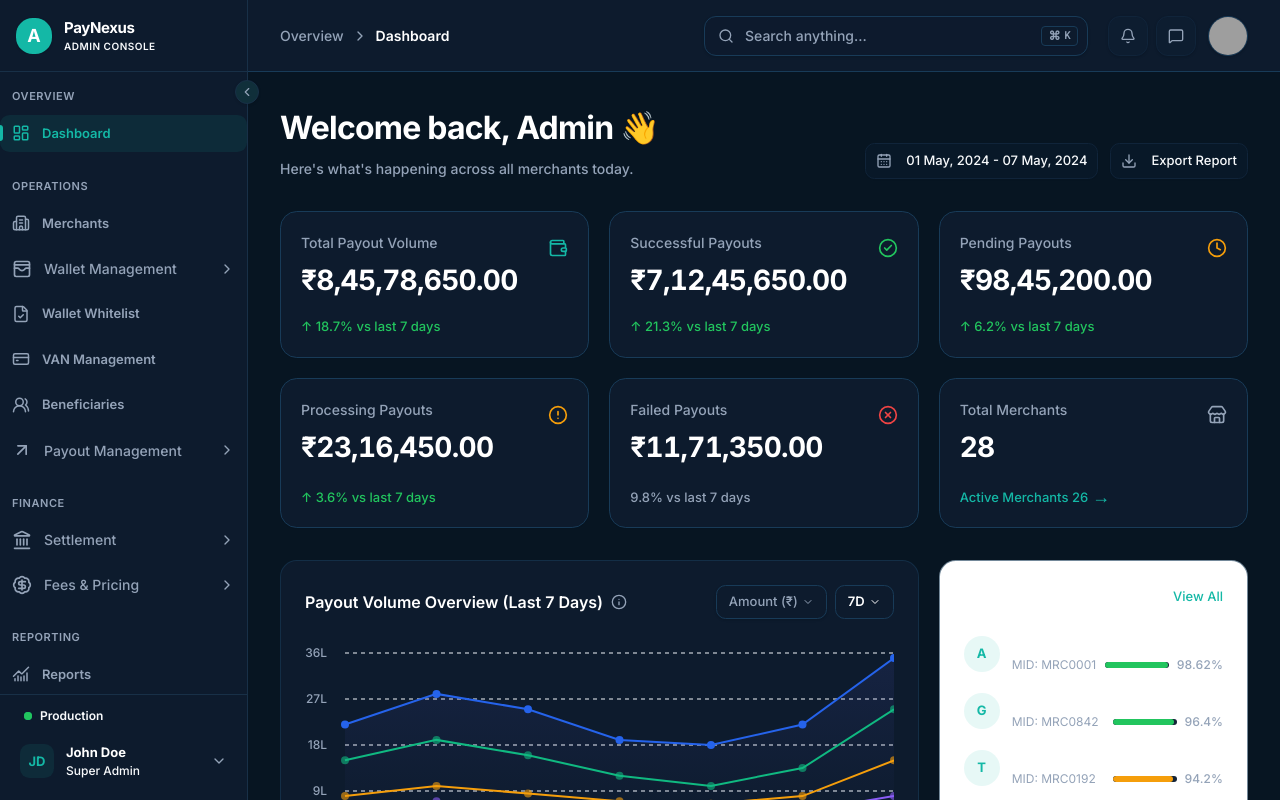
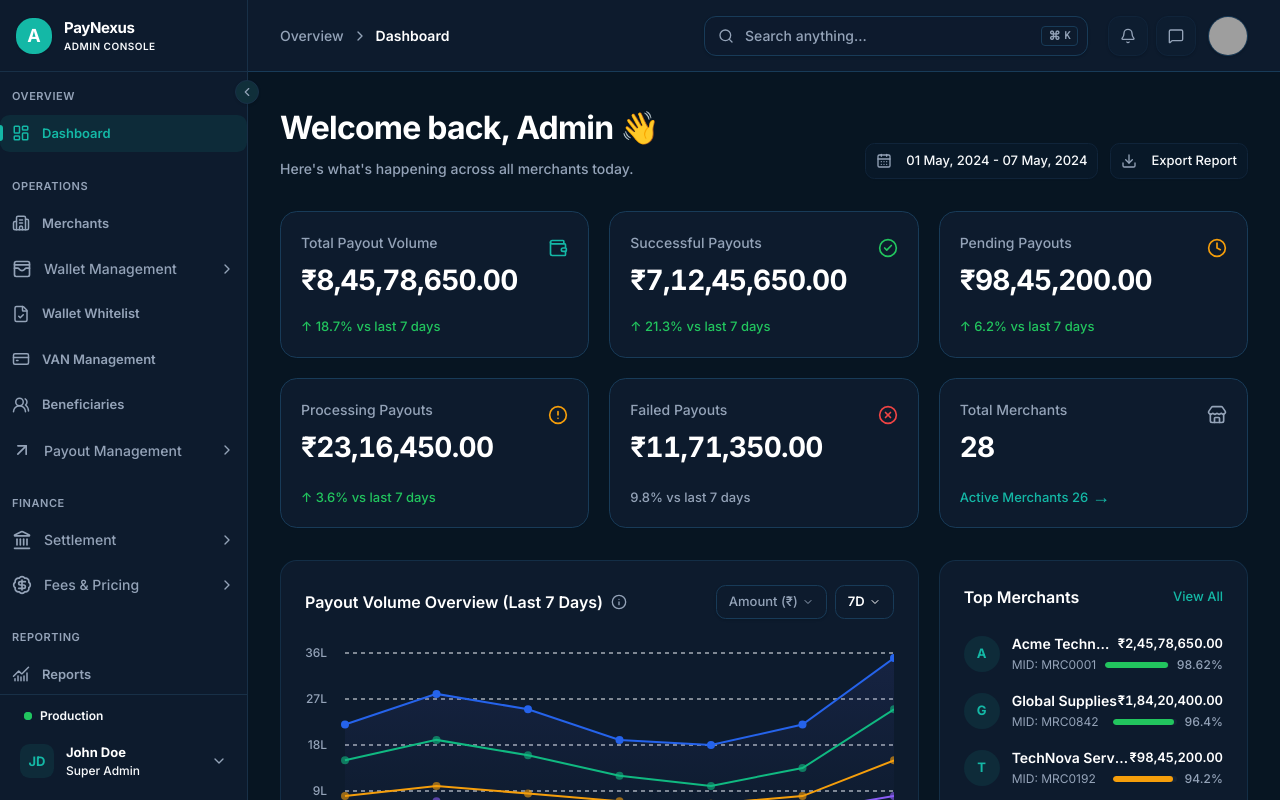
Before and after one commit to 0xkid-root/payoutClone, a Next.js app: page /dashboard in a window 1280 px wide. Built offline with nearby package versions, Linux system fonts and the light colour scheme; grey boxes are pictures that could not be loaded.

Commit message:
style: apply dark theme color fixes to top-merchants.tsx

```diff
--- a/src/features/dashboard/components/top-merchants.tsx
+++ b/src/features/dashboard/components/top-merchants.tsx
@@ -8,7 +8,7 @@ export function TopMerchants() {
  ];
 
  return (
-    <div className="flex h-full min-h-[350px] w-full flex-col rounded-xl border border-border/60 bg-white p-6 shadow-[0_1px_2px_0_rgba(0,0,0,0.01)] border-border bg-background">
+ <div className="flex h-full min-h-[350px] w-full flex-col rounded-xl border border-border/60 p-6 shadow-[0_1px_2px_0_rgba(0,0,0,0.01)] border-border bg-card">
  <div className="mb-6 flex items-center justify-between">
  <h3 className="text-[16px] font-semibold text-foreground dark:text-white">Top Merchants</h3>
  <button className="text-[13px] font-medium text-primary hover:text-primary/80 transition-colors">
```
Lines whose indentation alone changed are shown as unchanged.
